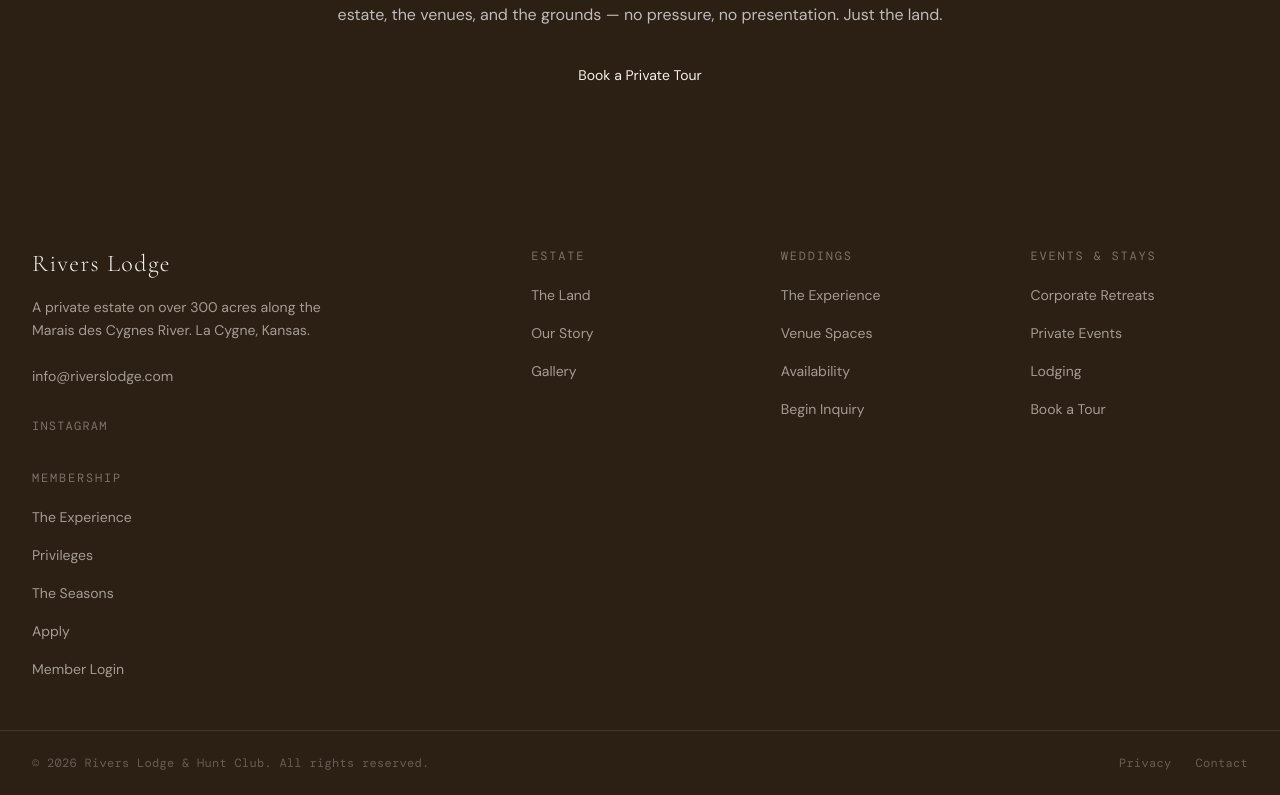
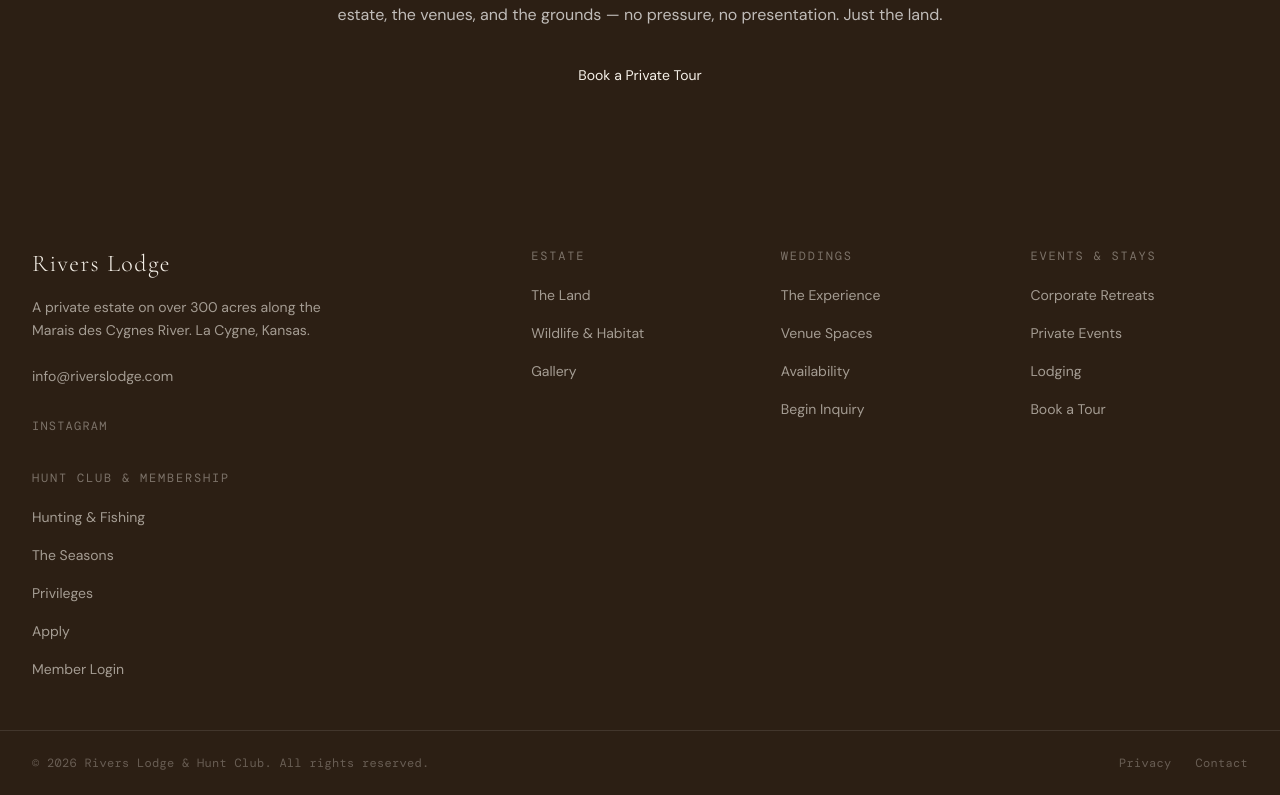
Before and after one commit to robertgrant-arch/rivers-lodge, a Next.js app: page / in a window 1280 px wide. Shown: the part 6097-6892 px from the top of the page. Built offline with nearby package versions, Linux system fonts and the light colour scheme; no server answers.

Commit message:
feat: add Hunt Club & Membership to footer nav with hunting links

```diff
--- a/components/site-footer.tsx
+++ b/components/site-footer.tsx
@@ -2,10 +2,10 @@ import Link from 'next/link'
 import { SITE } from '@/lib/site'
 
 const FOOTER_LINKS = {
-  Estate: [{ label: 'The Land', href: '/estate' }, { label: 'Our Story', href: '/estate' }, { label: 'Gallery', href: '/gallery' }],
+  Estate: [{ label: 'The Land', href: '/estate' }, { label: 'Wildlife & Habitat', href: '/estate' }, { label: 'Gallery', href: '/gallery' }],
   Weddings: [{ label: 'The Experience', href: '/weddings' }, { label: 'Venue Spaces', href: '/weddings#venue-spaces' }, { label: 'Availability', href: '/weddings#availability' }, { label: 'Begin Inquiry', href: '/contact' }],
   'Events & Stays': [{ label: 'Corporate Retreats', href: '/events' }, { label: 'Private Events', href: '/events' }, { label: 'Lodging', href: '/lodging' }, { label: 'Book a Tour', href: '/contact' }],
-  Membership: [{ label: 'The Experience', href: '/membership' }, { label: 'Privileges', href: '/membership' }, { label: 'The Seasons', href: '/membership' }, { label: 'Apply', href: '/contact' }, { label: 'Member Login', href: '/login' }],
+  'Hunt Club & Membership': [{ label: 'Hunting & Fishing', href: '/membership' }, { label: 'The Seasons', href: '/membership' }, { label: 'Privileges', href: '/membership' }, { label: 'Apply', href: '/contact' }, { label: 'Member Login', href: '/login' }],
 }
 
 export function SiteFooter() {
@@ -18,7 +18,7 @@ export function SiteFooter() {
             <Link href="/" className="inline-block font-display font-light text-2xl text-cream tracking-[0.06em] mb-4 focus-visible:outline-none focus-visible:ring-2 focus-visible:ring-brass rounded">Rivers Lodge</Link>
             <p className="font-body text-sm text-cream/60 leading-relaxed max-w-xs mb-6">A private estate on over 300 acres along the {SITE.location.river} River. {SITE.location.city}, {SITE.location.state}.</p>
             <a href={`mailto:${SITE.contact.email}`} className="block font-body text-sm text-cream/60 hover:text-cream transition-colors duration-150">{SITE.contact.email}</a>
-            <div className="mt-6"><a href={SITE.social.instagram} target="_blank" rel="noopener noreferrer" className="font-mono text-xs tracking-widest text-cream/40 hover:text-cream/80 transition-colors duration-150 uppercase">Instagram</a></div>
+            <div className="mt-6"><a href={SITE.social.instagram} target="_blank" rel="noopener noreferrer" className="font-mono text-xs tracking-widest text-cream/40 hover:text-cream/80 uppercase transition-colors duration-150">Instagram</a></div>
           </div>
           {Object.entries(FOOTER_LINKS).map(([category, links]) => (
             <div key={category}>
```
